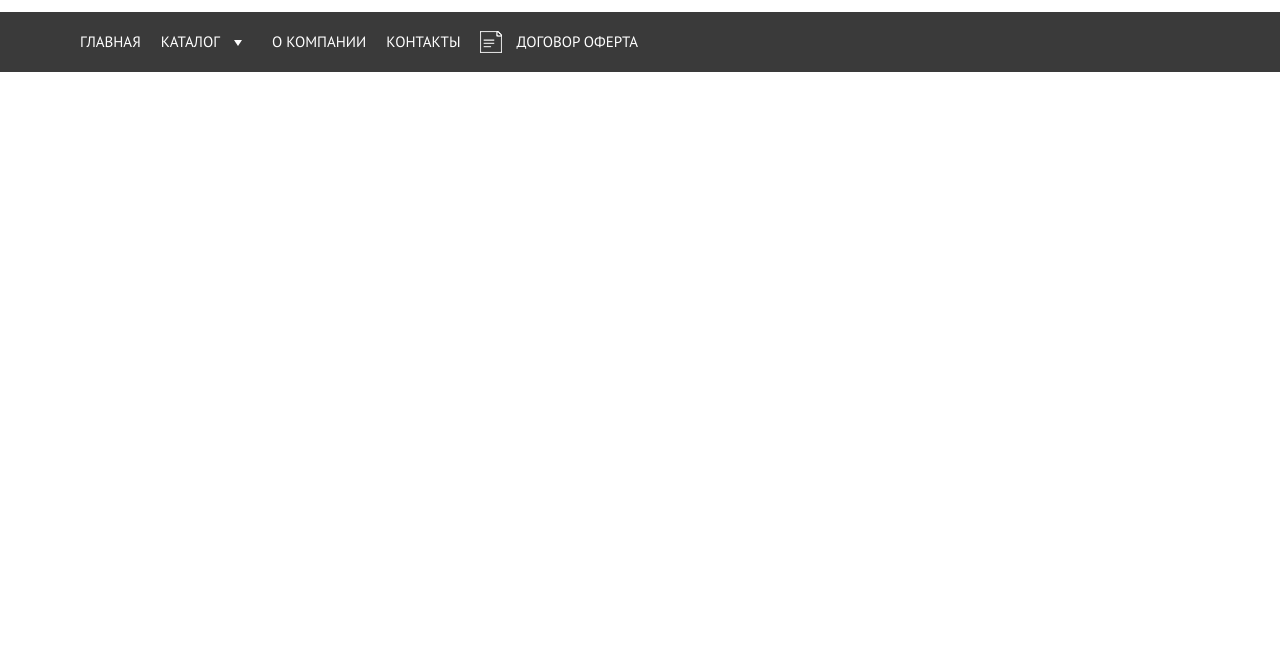
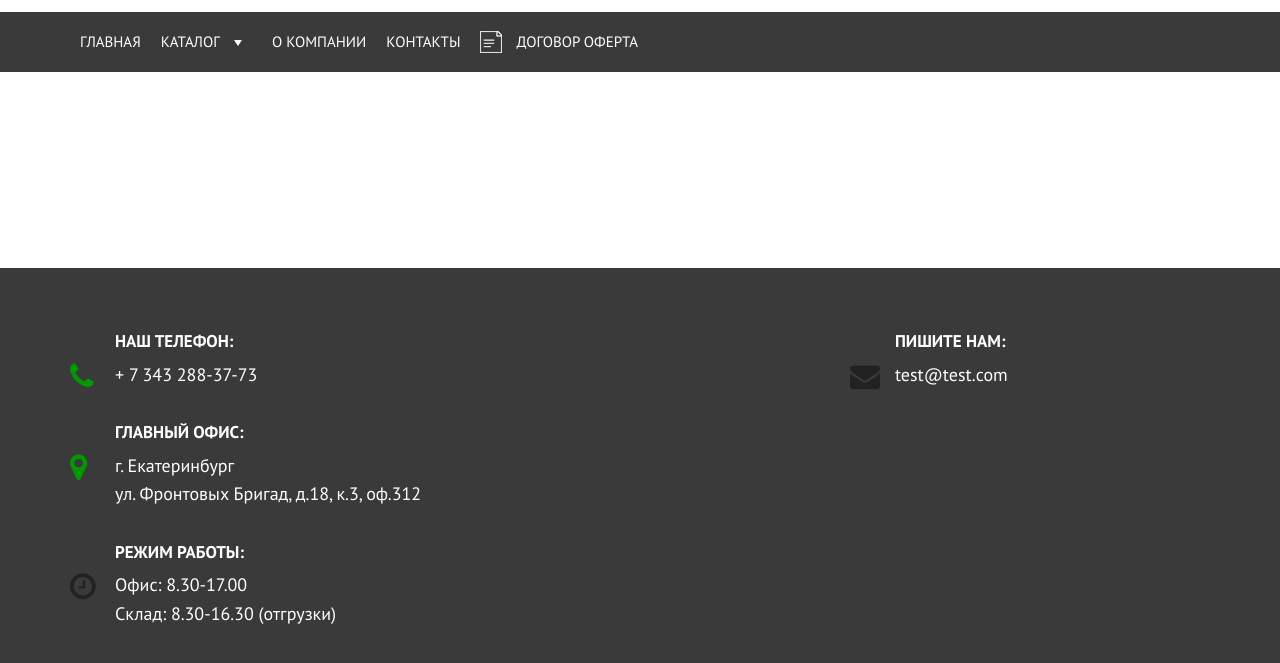
Before and after one commit to AlexKobiliansky/advanta, a website: page app/index.html in a window 1280 px wide. Shown: the part 81-744 px from the top of the page. Drawn offline with Linux system fonts and the light colour scheme.

Commit message:
footer complete

```diff
--- a/app/index.html
+++ b/app/index.html
@@ -28,6 +28,8 @@
 
 <body>
 <div id="page-container">
+	<div class="page-wrap">
+		<div class="page-content">
 			<!-- mobile-mnu -->
 			<nav id="mobile-mnu">
 				<ul>
@@ -107,6 +109,65 @@
 			</header>
 			<!-- ======= END HEADER ======= -->
 
+
+		</div><!-- /page-content -->
+
+
+
+		<!-- ======= FOOTER ======= -->
+		<footer class="main-foot">
+			<div class="container">
+				<div class="row">
+					<div class="col-sm-6 col-lg-4">
+						<!-- foot-item -->
+						<h2>Наш телефон:</h2>
+						<div class="phone-item foot-item">
+							<i class="fa fa-phone"></i>
+							<a href="tel:+73432883777">+ 7 343 288-37-73</a>
+						</div>
+						<!-- /foot-item -->
+
+						<!-- foot-item -->
+						<h2>Главный офис:</h2>
+						<div class="addr-item foot-item">
+							<i class="fa fa-map-marker"></i>
+							г. Екатеринбург <br>ул. Фронтовых Бригад, д.18, к.3, оф.312
+						</div>
+						<!-- /foot-item -->
+
+						<!-- foot-item -->
+						<h2>Режим работы:</h2>
+						<div class="mode-item foot-item">
+							<i class="fa fa-clock-o"></i>
+							Офис: 8.30-17.00 <br>Склад: 8.30-16.30 (отгрузки)
+						</div>
+						<!-- /foot-item -->
+					</div>
+					<div class="col-sm-6 col-lg-4 offset-lg-4">
+						<h2>Пишите нам:</h2>
+						<div class="mail-item foot-item">
+							<i class="fa fa-envelope"></i>
+							<a href="mailto:test@test.com">test@test.com</a>
+						</div>
+					</div>
+				</div>
+			</div>
+
+		</footer>
+		<!-- ======= END FOOTER ======= -->
+
+
+
+
+	</div><!-- /page-wrap -->
+
+
+
+
+
+
+
+
 </div><!-- /page-container -->
 
 
--- a/app/sass/base/_general.sass
+++ b/app/sass/base/_general.sass
@@ -31,6 +31,9 @@ body
       border-color: red
     &:required:valid
       border-color: green
+
+html, body
+  height: 100%
 
 .img-responsive
   display: block
@@ -75,3 +78,18 @@ ul
   &:hover, &:active, &:focus
     opacity: .8
     color: #fff
+
+
+.page-wrap
+  display: flex
+  flex-direction: column
+  height: 100%
+
+.page-content
+  flex: 1 0 auto
+
+.main-foot
+  flex: 0 0 auto
+
+#page-container
+  height: 100%
--- a/app/sass/layout/_footer.sass
+++ b/app/sass/layout/_footer.sass
@@ -0,0 +1,34 @@
+.main-foot
+  background-color: $accent-dark
+  color: #ffffff
+  padding: 60px 0
+  font-size: 18px
+  h2
+    font-size: 17px
+    font-weight: 700
+    text-transform: uppercase
+    margin-bottom: 5px
+    margin-left: 45px
+  a
+    color: #fff
+    +mt(.2s)
+    &:hover, &:focus, &:active
+      color: $accent-green
+
+.foot-item
+  margin-bottom: 30px
+  i
+    display: table-cell
+    float: left
+    height: 80px
+    font-size: 30px
+    margin-right: 15px
+    width: 30px
+
+.phone-item, .addr-item
+  i
+    color: $accent-green
+
+.mode-item, .mail-item
+  i
+    color: #222
```
Also changed, not shown: app/css/main.min.css. Lines whose indentation alone changed are shown as unchanged.
